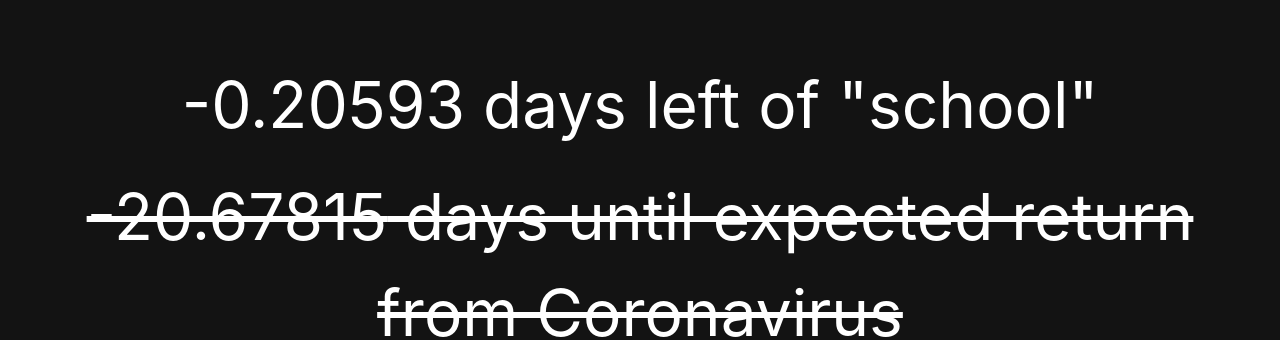
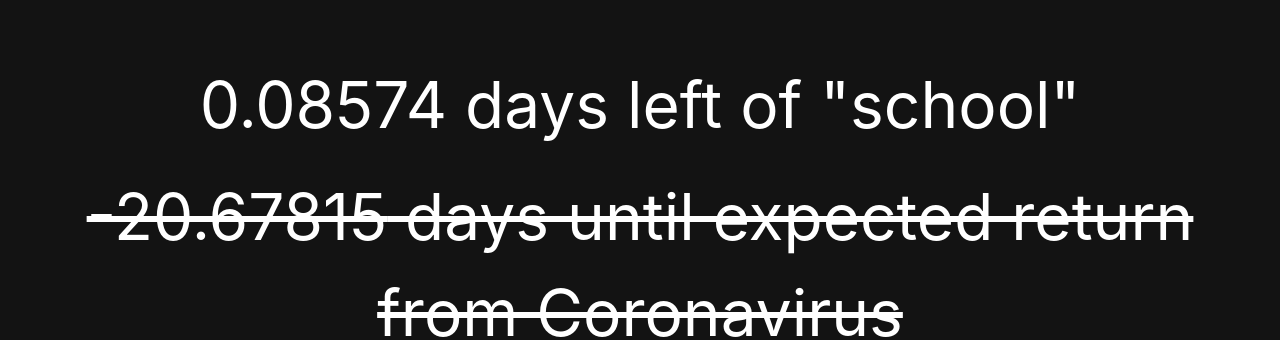
Before and after one commit to ijanson/BentleyTimer2020, a plain HTML site: page index.html in a window 1280 px wide. Shown: the part 819-1159 px from the top of the page. Drawn offline with nearby package versions, Linux system fonts and the light colour scheme.

Commit message:
Fix end of school time

```diff
--- a/index.html
+++ b/index.html
@@ -73,7 +73,7 @@
                 var days = parseFloat((sec/86400).toFixed(5));
                 var secC = ((1588389000-Math.round(d.getTime()/1000)));
                 var daysC = parseFloat((secC/86400).toFixed(5));
-				var secLD = ((1590157800-Math.round(d.getTime()/1000)));
+				var secLD = ((1590183000-Math.round(d.getTime()/1000)));
                 var daysLD = parseFloat((secLD/86400).toFixed(5));
                 document.getElementById("days").innerHTML = days;
                 document.getElementById("daysC").innerHTML = daysC;
```
